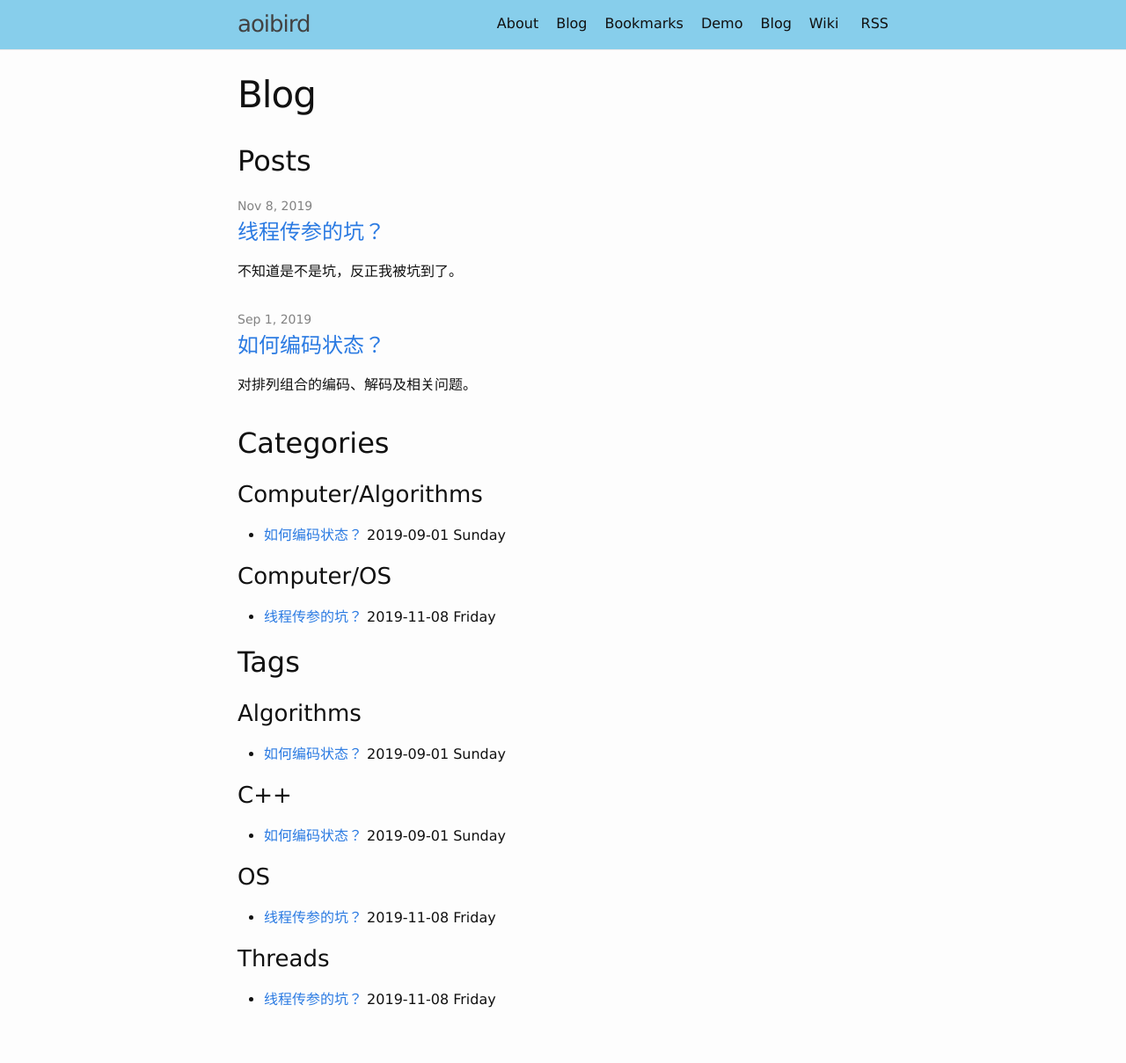
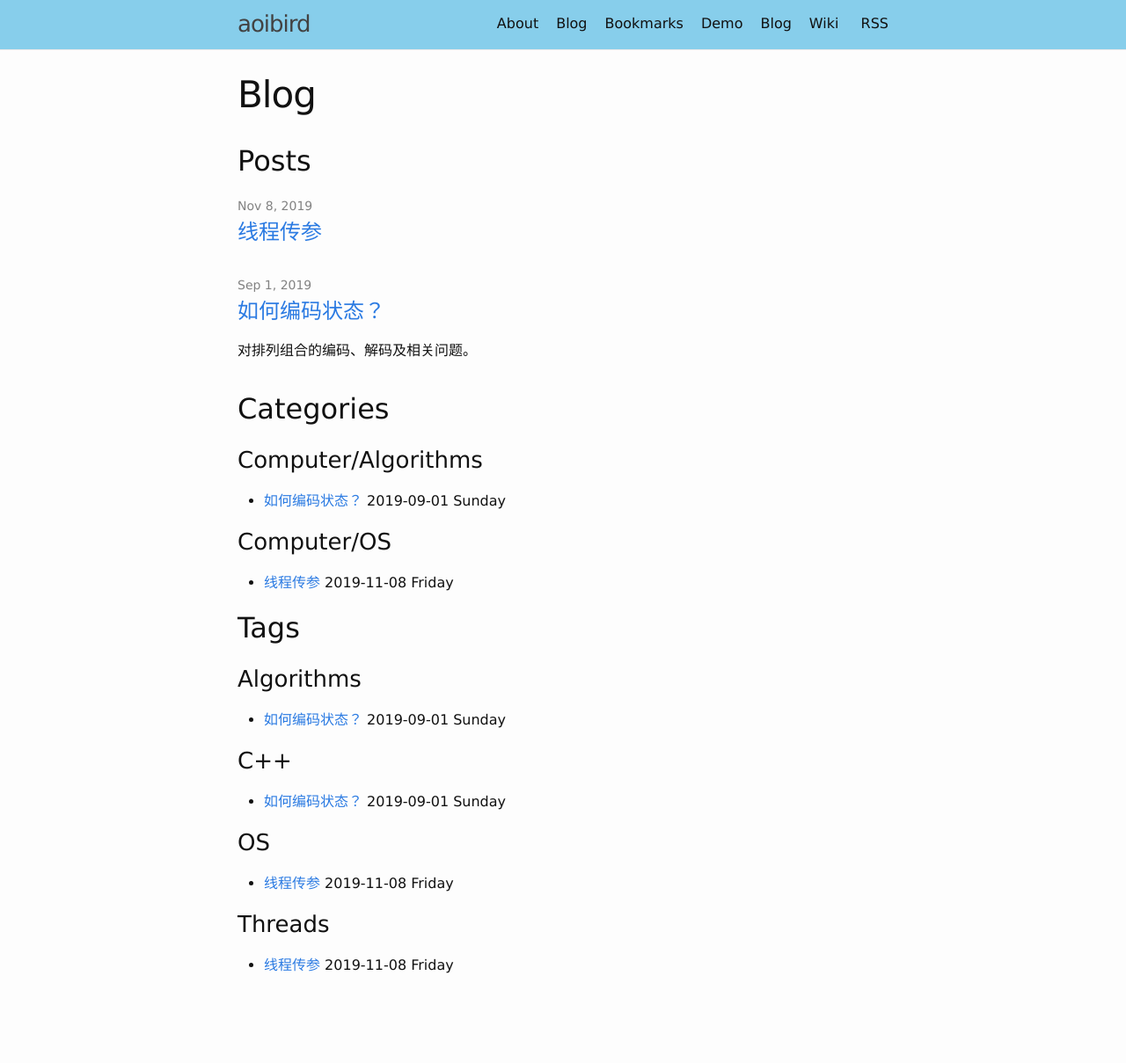
Before and after one commit to aoibird/aoibird.github.io, a Jekyll site: the page built from blog.md, in a window 1280 px wide. Shown: the whole page at 88% size. Built offline with Jekyll 4.4.1, drawn with Linux system fonts in a browser that asks for light colours; after the commit the page ends 1170 px from its top, so only the background shows below that.

Commit message:
Modify a post

```diff
--- a/_posts/2019-11-08-pthread-create-with-arguments.md
+++ b/_posts/2019-11-08-pthread-create-with-arguments.md
@@ -1,11 +1,11 @@
 ---
 layout: post
-title: 线程传参的坑？
+title: 线程传参
 categories: Computer/OS
 #  - Computer
 #  - Algorithms
 tags: [OS, Threads]
-description: 不知道是不是坑，反正我被坑到了。
+description:
 ---
 
 创建 POSIX 线程需要使用函数 `pthread_create()`，例如：
```
